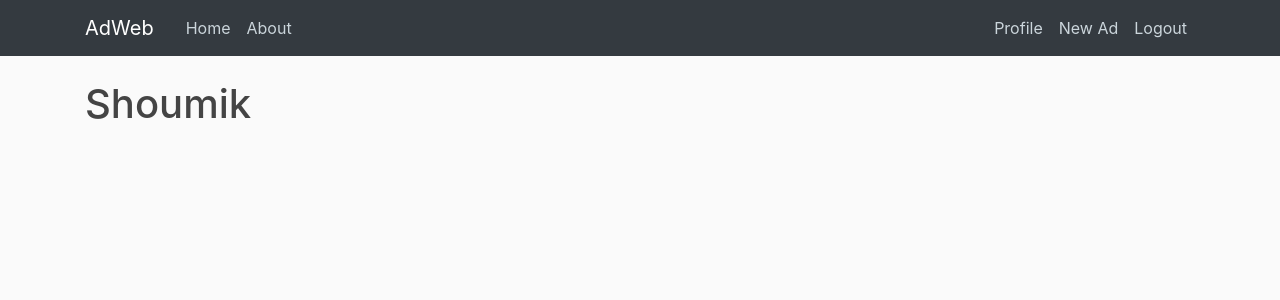
After one commit to rushankshah/AdWeb, a Django app: page /profile/ in a window 1280 px wide. The commit adds this page. Shown: the top 300 px of the page. Run offline with Django 3.2, Linux system fonts and the light colour scheme; a user stored in the database is signed in; parts of the project's set-up code (start-up, migrations or seed data) failed here and were passed over; some libraries are stand-ins or nearby versions.

```diff
--- a/AdWeb/settings.py
+++ b/AdWeb/settings.py
@@ -123,3 +123,5 @@ STATIC_URL = '/static/'
 
 MEDIA_ROOT = os.path.join(BASE_DIR, 'media')
 MEDIA_URL = '/media/'
+LOGIN_REDIRECT_URL = 'index'
+LOGIN_URL = 'users:login'
--- a/AdWeb/urls.py
+++ b/AdWeb/urls.py
@@ -20,8 +20,8 @@ from . import settings
 
 urlpatterns = [
     path('admin/', admin.site.urls),
-    path('', include('adtool.urls')),
-    path('users/', include('users.urls')),
+    path('site/', include('adtool.urls')),
+    path('', include('users.urls')),
 ]
 
 if settings.DEBUG:
--- /dev/null
+++ b/adtool/static/blog/style.css
@@ -0,0 +1,84 @@
+body {
+    background: #fafafa;
+    color: #333333;
+    margin-top: 5rem;
+}
+
+h1, h2, h3, h4, h5, h6 {
+  color: #444444;
+}
+
+  ul {
+    margin: 0;
+  }
+
+  .bg-steel {
+    background-color: #5f788a;
+  }
+
+  .site-header .navbar-nav .nav-link {
+    color: #cbd5db;
+  }
+
+  .site-header .navbar-nav .nav-link:hover {
+    color: #ffffff;
+  }
+
+  .site-header .navbar-nav .nav-link.active {
+    font-weight: 500;
+  }
+
+  .content-section {
+    background: #ffffff;
+    padding: 10px 20px;
+    border: 1px solid #dddddd;
+    border-radius: 3px;
+    margin-bottom: 20px;
+  }
+
+  .article-title {
+    color: #444444;
+  }
+
+  a.article-title:hover {
+    color: #428bca;
+    text-decoration: none;
+  }
+
+  .article-content {
+    white-space: pre-line;
+  }
+
+  .article-img {
+    height: 65px;
+    width: 65px;
+    margin-right: 16px;
+  }
+
+  .article-metadata {
+    padding-bottom: 1px;
+    margin-bottom: 4px;
+    border-bottom: 1px solid #e3e3e3
+  }
+
+  .article-metadata a:hover {
+    color: #333;
+    text-decoration: none;
+  }
+
+  .article-svg {
+    width: 25px;
+    height: 25px;
+    vertical-align: middle;
+  }
+
+.account-img {
+  height: 125px;
+  width: 125px;
+  margin-right: 20px;
+  margin-bottom: 16px;
+}
+
+.account-heading {
+  font-size: 2.5rem;
+}
--- a/adtool/templates/adtool/base.html
+++ b/adtool/templates/adtool/base.html
@@ -1,28 +1,78 @@
 <!DOCTYPE html>
 <html lang="en">
+{% load static %}
 
 <head>
     <meta charset="UTF-8">
     <meta name="viewport" content="width=device-width, initial-scale=1.0">
+    {% if title %}
+    <title>AdWeb - {{ title }}</title>
+    {% else %}
     <title>AdWeb</title>
-    <link rel="stylesheet" href="https://maxcdn.bootstrapcdn.com/bootstrap/3.3.7/css/bootstrap.min.css">
-    <script src="https://ajax.googleapis.com/ajax/libs/jquery/3.3.1/jquery.min.js">
-    </script>
-    <script src="https://maxcdn.bootstrapcdn.com/bootstrap/3.3.7/js/bootstrap.min.js">
-    </script>
+    {% endif %}
+
+    <!-- Bootstrap CSS -->
+    <link rel="stylesheet" href="https://stackpath.bootstrapcdn.com/bootstrap/4.4.1/css/bootstrap.min.css"
+        integrity="sha384-Vkoo8x4CGsO3+Hhxv8T/Q5PaXtkKtu6ug5TOeNV6gBiFeWPGFN9MuhOf23Q9Ifjh" crossorigin="anonymous">
+
+    <link rel="stylesheet" href="{% static 'blog/style.css' %}">
 </head>
 
 <body>
-    <h1>BASE</h1>
-    {% if messages %}
-    {% for message in messages %}
-    <div class="alert alert-{{ message.tags }}">
-        {{ message }}
-    </div>
-    {% endfor %}
-    {% endif %}
-    {% block content %}
-    {% endblock %}
+
+    <header class="site-header">
+        <nav class="navbar navbar-expand-md navbar-dark bg-dark fixed-top">
+            <div class="container">
+                <a class="navbar-brand mr-4" href="{% url 'index' %}">AdWeb</a>
+                <button class="navbar-toggler" type="button" data-toggle="collapse" data-target="#navbarToggle"
+                    aria-controls="navbarToggle" aria-expanded="false" aria-label="Toggle navigation">
+                    <span class="navbar-toggler-icon"></span>
+                </button>
+                <div class="collapse navbar-collapse" id="navbarToggle">
+                    <div class="navbar-nav mr-auto">
+                        <a class="nav-item nav-link" href="{% url 'index' %}">Home</a>
+                        <a class="nav-item nav-link" href="#">About</a>
+                    </div>
+                    <!-- Navbar Right Side -->
+                    <div class="navbar-nav">
+                        {% if user.is_authenticated %}
+                        <a class="nav-item nav-link" href="{% url 'users:profile' %}">Profile</a>
+                        <a class="nav-item nav-link" href="{% url 'upload' %}">New Ad</a>
+                        <a class="nav-item nav-link" href="{% url 'users:logout' %}">Logout</a>
+                        {% else %}
+                        <a class="nav-item nav-link" href="{% url 'users:login' %}">Login</a>
+                        <a class="nav-item nav-link" href="{% url 'users:register' %}">Register</a>
+                        {% endif %}
+                    </div>
+                </div>
+            </div>
+        </nav>
+    </header>
+
+    <main role="main" class="container">
+        <div class="row">
+            <div class="col-md-8">
+                {% if messages %}
+                {% for message in messages %}
+                <div class="alert alert-{{ message.tags }}">{{ message }}</div>
+                {% endfor %}
+                {% endif %}
+                {% block content %}{% endblock %}
+            </div>
+        </div>
+    </main>
+
+    <!-- Optional JavaScript -->
+    <!-- jQuery first, then Popper.js, then Bootstrap JS -->
+    <script src="https://code.jquery.com/jquery-3.4.1.slim.min.js"
+        integrity="sha384-J6qa4849blE2+poT4WnyKhv5vZF5SrPo0iEjwBvKU7imGFAV0wwj1yYfoRSJoZ+n"
+        crossorigin="anonymous"></script>
+    <script src="https://cdn.jsdelivr.net/npm/popper.js@1.16.0/dist/umd/popper.min.js"
+        integrity="sha384-Q6E9RHvbIyZFJoft+2mJbHaEWldlvI9IOYy5n3zV9zzTtmI3UksdQRVvoxMfooAo"
+        crossorigin="anonymous"></script>
+    <script src="https://stackpath.bootstrapcdn.com/bootstrap/4.4.1/js/bootstrap.min.js"
+        integrity="sha384-wfSDF2E50Y2D1uUdj0O3uMBJnjuUD4Ih7YwaYd1iqfktj0Uod8GCExl3Og8ifwB6"
+        crossorigin="anonymous"></script>
 </body>
 
 </html>
--- a/adtool/templates/adtool/index.html
+++ b/adtool/templates/adtool/index.html
@@ -11,6 +11,7 @@
         <p>{{ advertisement.ad_image }}</p>
     </div>
 </div>
+
 {% endfor %}
 {% endif %}
-{% endblock %}
+{% endblock content %}
--- /dev/null
+++ b/users/templates/users/logout.html
@@ -0,0 +1,5 @@
+{% extends 'adtool/base.html' %}
+{% block content %}
+<h2>You have been Logged Out</h2>
+<small>Login Again? <a href="{% url 'users:login' %}">login</a></small>
+{% endblock content %}
--- /dev/null
+++ b/users/templates/users/profile.html
@@ -0,0 +1,4 @@
+{% extends 'adtool/base.html' %}
+{% block content %}
+<h1>{{ user.username }}</h1>
+{% endblock content %}
--- a/users/urls.py
+++ b/users/urls.py
@@ -1,9 +1,12 @@
 from django.urls import path
 from . import views
+from django.contrib.auth import views as auth_views
 
 app_name = 'users'
 
 urlpatterns = [
     path('register/', views.register, name='register'),
-    # path('login/', , name='login'),
+    path('login/', auth_views.LoginView.as_view(template_name='users/login.html'), name='login'),
+    path('logout/', auth_views.LogoutView.as_view(template_name='users/logout.html'), name='logout'),
+    path('profile/', views.profile, name='profile')
 ]
--- a/users/views.py
+++ b/users/views.py
@@ -2,7 +2,7 @@ from django.shortcuts import render, redirect
 from django.contrib.auth.forms import UserCreationForm
 from django.contrib import messages
 from .forms import UserRegistrationForm
-
+from django.contrib.auth.decorators import login_required
 # Create your views here.
 
 
@@ -13,7 +13,12 @@ def register(request):
             register_form.save()
             username = register_form.cleaned_data.get('username')
             messages.success(request, f"Account created for {username}!")
-            return redirect('index')
+            return redirect('users:login')
     else:
         register_form = UserRegistrationForm()
     return render(request, 'users/register.html', context={'registerform': register_form})
+
+
+@login_required(login_url='users:login')
+def profile(request):
+    return render(request, 'users/profile.html')
```
Also changed, not shown: adtool/templates/adtool/upload.html (+9 -6 lines), users/templates/users/login.html (+12 -1 lines), users/templates/users/register.html (+14 -12 lines), adtool/migrations/0004_auto_20200325_1916.py (added), adtool/static/blog/Scottish-Fold-Adds-none.jpg (added), adtool/static/blog/cat-icon-mush.png (added), adtool/static/blog/dark.css (added), db.sqlite3.
